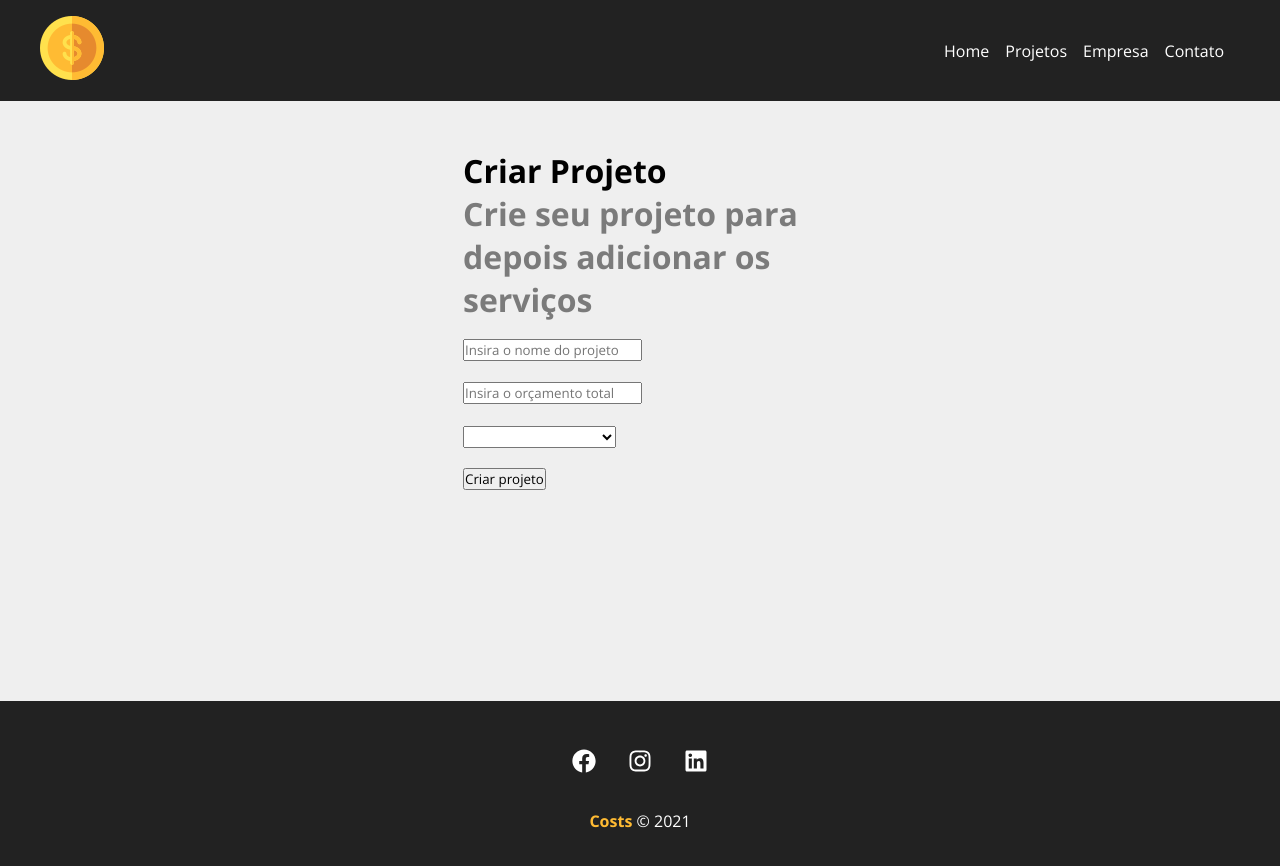
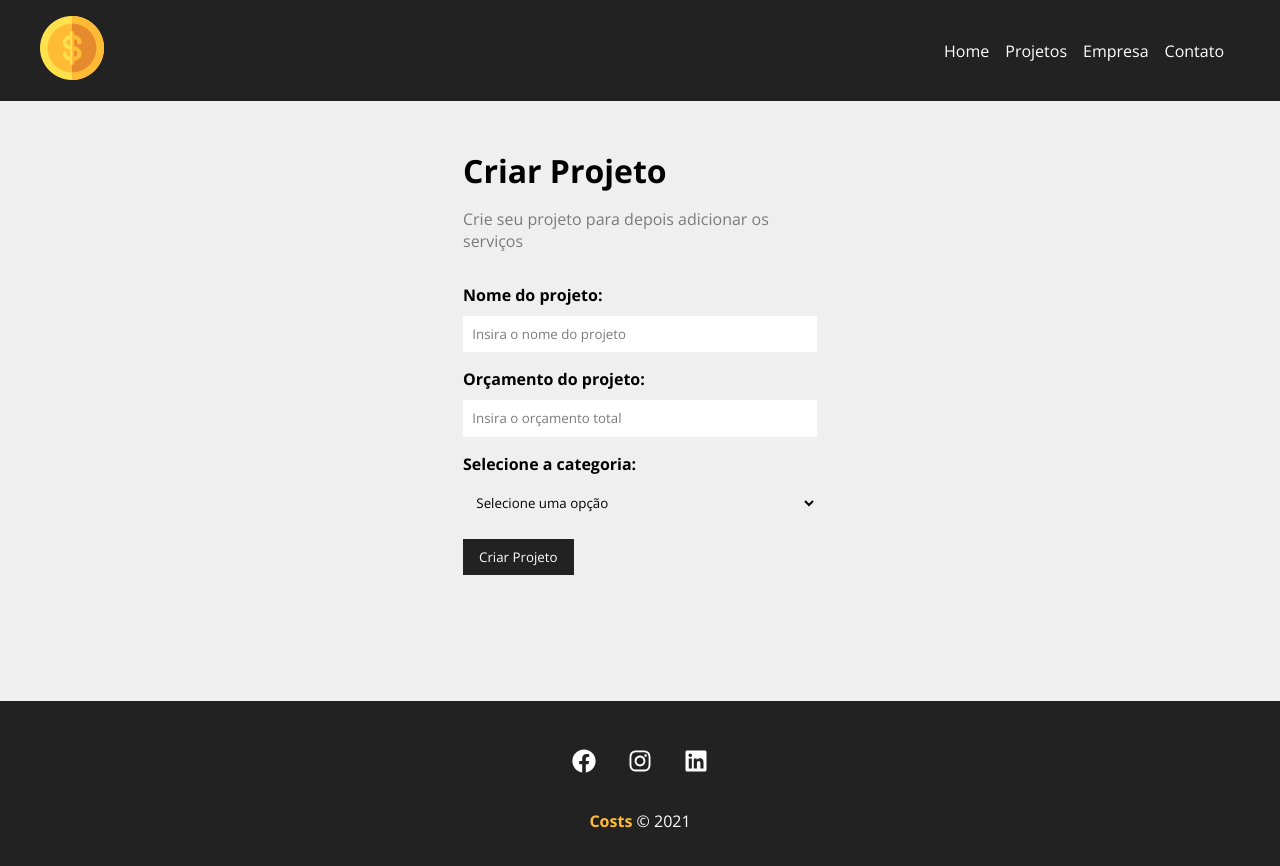
Before and after one commit to prisciladomingues/costs, a React (Create React App) app: page /newproject in a window 1280 px wide. Shown: the top 866 px of the page. Built offline with nearby package versions, Linux system fonts and the light colour scheme.

Commit message:
Página de Formulário

```diff
--- /dev/null
+++ b/src/components/form/Input.js
@@ -0,0 +1,19 @@
+import styles from './Input.module.css'
+
+function Input({ type, text, name, placeholder, handleOnChange, value }) {
+    return (
+        <div className={styles.form_control}>
+            <label htmlFor={name}>{text}:</label>
+            <input
+            type={type}
+            name={name}
+            id={name}
+            placeholder={placeholder}
+            onChange={handleOnChange}
+            value={value}
+            />
+        </div>
+    )
+}
+
+export default Input;
--- /dev/null
+++ b/src/components/form/Input.module.css
@@ -0,0 +1,20 @@
+.form_control{
+    display: flex;
+    flex-direction: column;
+    margin-bottom: 1em;
+}
+
+.form_control label {
+    margin-bottom: .6em;
+    font-weight: bold;
+}
+
+.form_control input{
+    padding: .7em;
+    border-radius: 0;
+    border: none;
+}
+
+.form_control input::placeholder {
+    color: #7b7b7b;
+}
--- /dev/null
+++ b/src/components/form/Select.js
@@ -0,0 +1,14 @@
+import styles from './Select.module.css'
+
+function Select({ text, name, options, handleOnChange, value }) {
+    return (
+        <div className={styles.form_control}>
+            <label htmlFor={name}>{text}:</label>
+            <select name={name} id={name}>
+                <option>Selecione uma opção</option>
+            </select>
+        </div>
+    )
+}
+
+export default Select;
--- /dev/null
+++ b/src/components/form/Select.module.css
@@ -0,0 +1,16 @@
+.form_control{
+    display: flex;
+    flex-direction: column;
+    margin-bottom: 1em;
+}
+
+.form_control label {
+    margin-bottom: .6em;
+    font-weight: bold;
+}
+
+.form_control select{
+    padding: .7em;
+    border-radius: 0;
+    border: none;
+}
--- /dev/null
+++ b/src/components/form/SubmitButton.js
@@ -0,0 +1,11 @@
+import styles from './SubmitButton.module.css'
+
+function SubmitButton({ text }) {
+    return (
+        <div >
+            <button className={styles.btn}> {text}</button>
+        </div>
+    )
+}
+
+export default SubmitButton;
--- /dev/null
+++ b/src/components/form/SubmitButton.module.css
@@ -0,0 +1,14 @@
+.btn {
+    background-color: #222;
+    color: #FFF;
+    padding: 0.7em 1.2em;
+    text-decoration: none;
+    transition:  .5s;
+    cursor: pointer;
+    border: none;
+
+}
+
+.btn:hover {
+    color: #ffbb33;
+}
--- a/src/components/layout/Navbar.js
+++ b/src/components/layout/Navbar.js
@@ -11,7 +11,7 @@
                     <img src={logo} alt="Costs" />
                 </Link>
                 <ul className={styles.list}>
-                    <li class={styles.item}>
+                    <li className={styles.item}>
                         <Link to="/">Home</Link>
                     </li>
                     <li className={styles.item}>
--- a/src/components/pages/NewProject.js
+++ b/src/components/pages/NewProject.js
@@ -1,13 +1,13 @@
 import ProjectForm from '../project/ProjectForm';
-import styles from './NewProject.module.css'
+import styles from './NewProject.module.css';
 
 function NewProject() {
   return (
     <div className={styles.newproject_container}>
-      <h1>Criar Projeto
+      <h1>Criar Projeto</h1>
         <p>Crie seu projeto para depois adicionar os serviços</p>
-        <ProjectForm />
-      </h1>
+        <ProjectForm btnText="Criar Projeto" />
+
     </div>
   )
 }
--- a/src/components/project/ProjectForm.js
+++ b/src/components/project/ProjectForm.js
@@ -1,22 +1,28 @@
-function ProjectForm() {
+import Input from '../form/Input'
+import Select from '../form/Select';
+import styles from './ProjectForm.module.css'
+import SubmitButton from '../form/SubmitButton';
+
+function ProjectForm({btnText}) {
     return (
-        <form>
-            <div>
-                <input type="text" placeholder="Insira o nome do projeto" />
-            </div>
-            <div>
-                <input type="number" placeholder="Insira o orçamento total" />
-            </div>
-            <div>
-                <select name="category_id">
-                    <option disabled select>
-                        Selecione a categoria
-                    </option>
-                </select>
-            </div>
-            <div>
-                <input type="submit" value="Criar projeto" />
-            </div>
+        <form className={styles.form}>
+            <Input
+            type="text"
+            text="Nome do projeto"
+            name="name"
+            placeholder="Insira o nome do projeto"
+            />
+
+            <Input
+            type="number"
+            text="Orçamento do projeto"
+            name="budget"
+            placeholder="Insira o orçamento total"
+            />
+
+           <Select name="category_id" text="Selecione a categoria"/>
+
+           <SubmitButton text={btnText}/>
         </form>
     )
 }
--- /dev/null
+++ b/src/components/project/ProjectForm.module.css
@@ -0,0 +1,4 @@
+.form {
+    width: 100%;
+    margin: 2em 0;
+}
```
